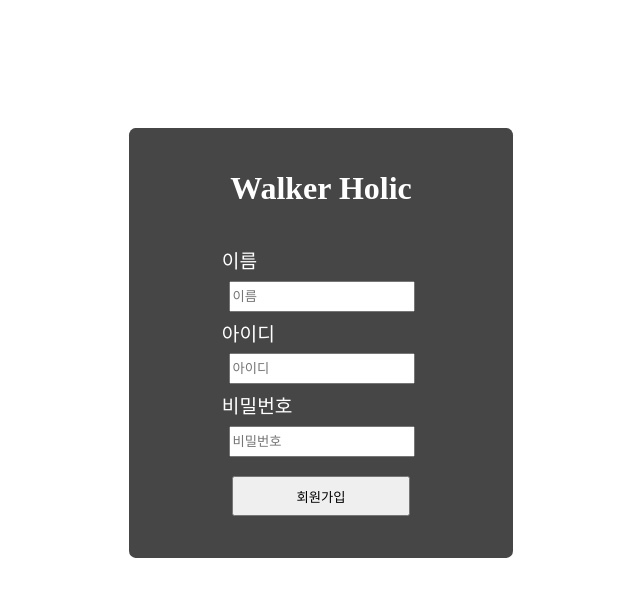
After one commit to ITak21/Walker-holic, a PHP site: page /db/walk_join.php in a window 1280 px wide. The commit adds this page. Shown: the top 597 px of the page, without its empty margins (319-959 px from the left). Run offline with PHP 8.4, Linux system fonts and the light colour scheme.

Commit message:
회원가입 추가중

```diff
--- a/css/walk_css.css
+++ b/css/walk_css.css
@@ -153,3 +153,15 @@ body{
     margin-top: 10%;
 
 }
+#join_form{
+    display: flex;
+    width: 30%;
+    height: 430px;
+    margin: 0 auto;
+    margin-top: 10%;
+    text-align: center;
+    justify-content: center;
+    align-items: center;
+    background-color: #464646;
+    border-radius: 1.7%;
+}
--- /dev/null
+++ b/db/walk_join.php
@@ -0,0 +1,25 @@
+<!DOCTYPE html>
+<html lang="ko">
+<head>
+    <meta charset="UTF-8">
+    <meta name="viewport" content="width=device-width, initial-scale=1.0">
+    <link rel="stylesheet" href="../css/walk_css.css">
+    <title>Walker Holic</title>
+</head>
+<body>
+    <div id="join_form">
+
+    <form method="POST" action="join_check.php">
+    <div id="login_title"><a href="../index.php">Walker Holic</a></div>
+    <div id="login_tag">이름</div>
+    <input type="text" name="userName" id="user_input" placeholder="이름">
+    <div id="login_tag">아이디</div>
+    <input type="text" name="userId" id="user_input" placeholder="아이디">
+    <div id="login_tag">비밀번호</div>
+    <input type="password" name="userPassword" id="user_input" placeholder="비밀번호">
+    <input type="submit" value="회원가입" id="login_submit">
+    </form>
+
+    </div>
+</body>
+</html>
```
